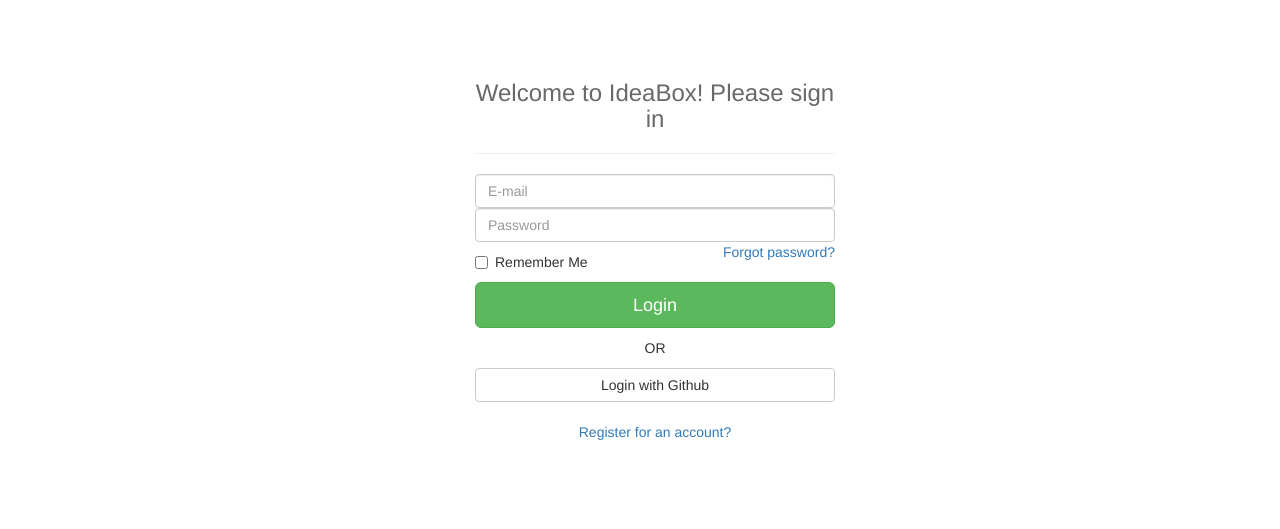
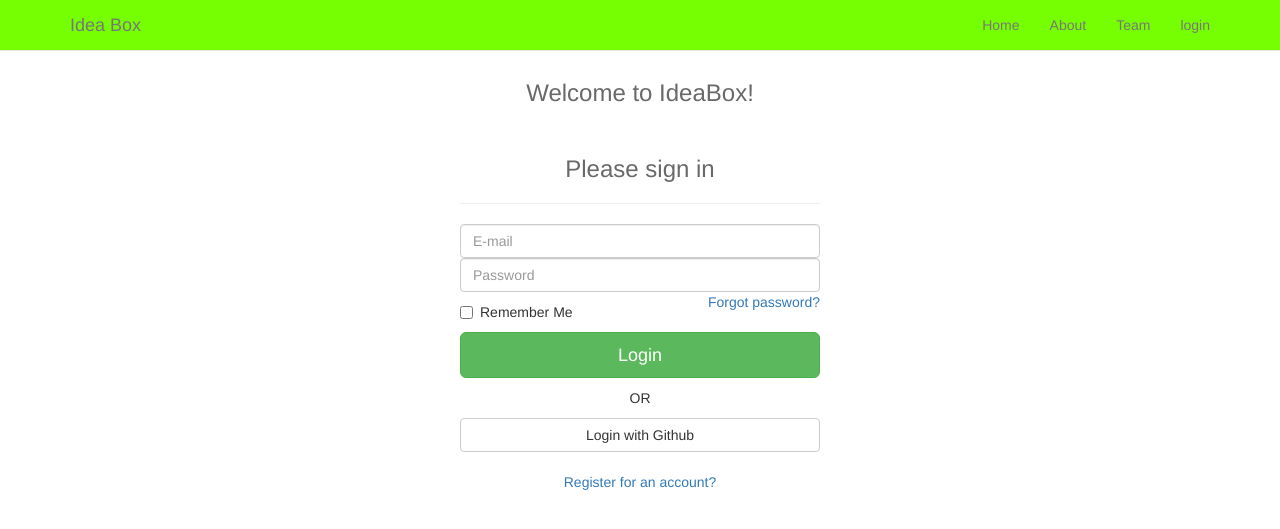
Before and after one commit to Harrisonkamau/bc-6-ideabox, a Flask app: page /login in a window 1280 px wide. Shown: the top 529 px of the page. Run offline with Flask 2, Linux system fonts and the light colour scheme; parts of the project's set-up code (start-up, migrations or seed data) failed here and were passed over; some libraries are stand-ins or nearby versions.

Commit message:
Added homepage.html && login.html

```diff
--- a/app.py
+++ b/app.py
@@ -7,6 +7,8 @@
 import sqlite3
 import os
 from config import Config
+from models import *
+
 # create the application object
 app = Flask(__name__)
 
@@ -30,7 +32,7 @@
     return wrap
 
 # use  decorators to link a function to url
-@app.route('/')
+@app.route('/dash')
 @login_required
 def home():
     # return "Hello, world!" # returns a string
@@ -41,19 +43,19 @@
         posts.append(dict(title=row[0],description=row[1]))
     # print posts
     g.db.close()
-    return render_template('index.html', posts=posts)
+    return render_template('login.html', posts=posts)
 
 
-@app.route('/welcome')
+@app.route('/')
 
 def welcome():
-    return render_template("welcome.html") # render a template
+    return render_template("homepage.html") # render a template
 
 @app.route('/login', methods=['GET', 'POST'])
 def login():
     error = None
     if request.method == 'POST':
-        if request.form['username'] != 'admin' or request.form['password'] != 'admin':
+        if request.form.get('email') != 'admin@gmail.com' or request.form.get('password') != 'admin':
             error = "Invalid credentials. Please try again"
         else:
             session['logged_in'] = True
@@ -66,7 +68,21 @@
 def logout():
     session.pop('logged_in', None) # pops out the True value of session and deletes the key(logged_in)
     flash('You were just logged out!')
-    return redirect(url_for('welcome'))
+    return redirect(url_for('home'))
+
+
+@app.route('/register', methods=['GET', 'POST'])
+def register():
+    # import ipdb; ipdb.set_trace()
+    form = RegistrationForm(request.form)
+    if request.method == 'POST' and form.validate():
+        user = User(form.username.data, form.email.data,
+                    form.password.data)
+        db.session.add(user)
+        db.session.commit()
+        flash('User successfully registered')
+        return redirect(url_for('home'))
+    return render_template('register.html', form=form)
 
 def connect_db():
     return sqlite3.connect(app.database)
--- /dev/null
+++ b/static/css/homepage.css
@@ -0,0 +1,8 @@
+body {
+  overflow-x: hidden;
+  font-family: "Roboto Slab", "Helvetica Neue", Helvetica, Arial, sans-serif;
+}
+#index{
+	background-color: #76FF03;
+	font-color: white;
+}
--- /dev/null
+++ b/templates/homepage.html
@@ -0,0 +1,69 @@
+<!DOCTYPE html>
+<html lang="en">
+<head>
+
+    <meta charset="utf-8">
+    <meta http-equiv="X-UA-Compatible" content="IE=edge">
+    <meta name="viewport" content="width=device-width, initial-scale=1">
+    <meta name="description" content="">
+    <meta name="author" content="">
+
+    <title>Idea Box</title>
+
+    <!-- Bootstrap Core CSS -->
+    <link href="{{url_for('static', filename='css/bootstrap.min.css')}}" rel="stylesheet">
+
+    <!-- Custom CSS -->
+    <link href="{{url_for('static', filename='css/homepage.css')}}" rel="stylesheet">
+
+    <!-- scripts-->
+    <script type="text/javascript" src="{{url_for('static', filename='js/jquery-1.12.2.min.js')}}"></script>
+    <script type="text/javascript" src="{{url_for('static', filename='js/jquery-modal.min.js')}}"></script>
+
+
+</head>
+<body id="#page-top"class="index">
+	<!-- Navigation -->
+    <nav class="navbar navbar-default navbar-fixed-top" id='index'>
+        <div class="container">
+            <!-- Brand and toggle get grouped for better mobile display -->
+            <div class="navbar-header page-scroll">
+                <button type="button" class="navbar-toggle" data-toggle="collapse" data-target="#bs-example-navbar-collapse-1">
+                    <span class="sr-only">Toggle navigation</span>
+                    <span class="icon-bar"></span>
+                    <span class="icon-bar"></span>
+                    <span class="icon-bar"></span>
+                </button>
+                <a class="navbar-brand page-scroll" href="#page-top">Idea Box</a>
+            </div>
+
+            <!-- Collect the nav links, forms, and other content for toggling -->
+            <div class="collapse navbar-collapse" id="bs-example-navbar-collapse-1">
+                <ul class="nav navbar-nav navbar-right">
+                    <li class="hidden">
+                        <a href="#page-top"></a>
+                    </li>
+                    <li>
+                        <a class="page-scroll" href="#">Home</a>
+                    </li>
+                    <li>
+                        <a class="page-scroll" href="#about">About</a>
+                    </li>
+                    <li>
+                        <a class="page-scroll" href="#team">Team</a>
+                    </li>
+                    <li>
+                        <a class="page-scroll" href="{{url_for('login')}}">login</a>
+                    </li>
+                </ul>
+
+            </div>
+            <!-- /.navbar-collapse -->
+        </div>
+        <!-- /.container-fluid -->
+    </nav>
+    {% block content%}
+    {% endblock %}
+
+</body>
+</html>
--- a/templates/login.html
+++ b/templates/login.html
@@ -1,37 +1,14 @@
-{% extends 'base.html'%}
+{% extends 'homepage.html'%}
 {% block content %}
 
-
-<!-- <a id="modal_trigger" href="#modal" class="btn">Click here to Login or register</a>
-<div class="user_login">
-    <form>
-        <label>Username</label> <input type="text" value="{{request.form.username}}"><br>
-        <label>Password</label> <input type="password" value="{{request.form.password}}"><br>
-
-        <div class="checkbox">
-            <input id="remember" type="checkbox"> <label for=
-            "remember">Remember me on this computer</label>
-        </div>
-
-        <div class="action_btns">
-            <div class="one_half">
-                <a class="btn back_btn" href="#">Back</a>
-            </div>
-
-            <div class="one_half last">
-                <a class="btn btn_red" href="#">Login</a>
-            </div>
-        </div>
-    </form>
-
-    <a class="forgot_password" href="#">Forgot password?</a>
-</div> -->
  <div class="container">
   <div class="row" style="margin-top:60px;">
     <div class="col-md-4 col-md-offset-4">
-      <form method="POST" action="http://bootsnipp.com/login" accept-charset="UTF-8" role="form" id="loginform" class="form-signin"><input name="_token" type="hidden" value="pBDzzRLlUmi0zJwvpqiRJiLMKDdxXQ9RAbqWsoM0">
+      <form method="POST" action="{{ url_for('login')}}" accept-charset="UTF-8" role="form" id="loginform" class="form-signin"><input name="_token" type="hidden">
         <fieldset>
-            <h3 class="sign-up-title" style="color:dimgray; text-align: center">Welcome to IdeaBox! Please sign in</h3>
+            <h3 class="sign-up-title" style="color:dimgray; text-align: center">Welcome to IdeaBox!</h3>
+            <br>
+            <h3 class="text-center" style="color: dimgray">Please sign in</h3>
 
             <hr class="colorgraph">
             <input class="form-control email-title" placeholder="E-mail" name="email" type="text">
@@ -44,7 +21,7 @@
             <p class="text-center" style="margin-top:10px;">OR</p>
             <a class="btn btn-default btn-block" href="http://bootsnipp.com/login/github"><i class="icon-github"></i> Login with Github</a>
             <br>
-            <p class="text-center"><a href="http://bootsnipp.com/register">Register for an account?</a></p>
+            <p class="text-center"><a href="{{ url_for('register') }}">Register for an account?</a></p>
           </fieldset>
         </form>
     </div>
--- /dev/null
+++ b/views.py
@@ -0,0 +1,6 @@
+user = User(
+	username=form.username.data
+    email=form.email.data,
+    password=form.password.data,
+    confirmed=False
+)
```
Also changed, not shown: manage.py (+12 -0 lines), models.py (+25 -2 lines), templates/about.html (added, +15 -0 lines), templates/register.html (added, +32 -0 lines), templates/signup.html (deleted, +0 -23 lines), 3 other files.
